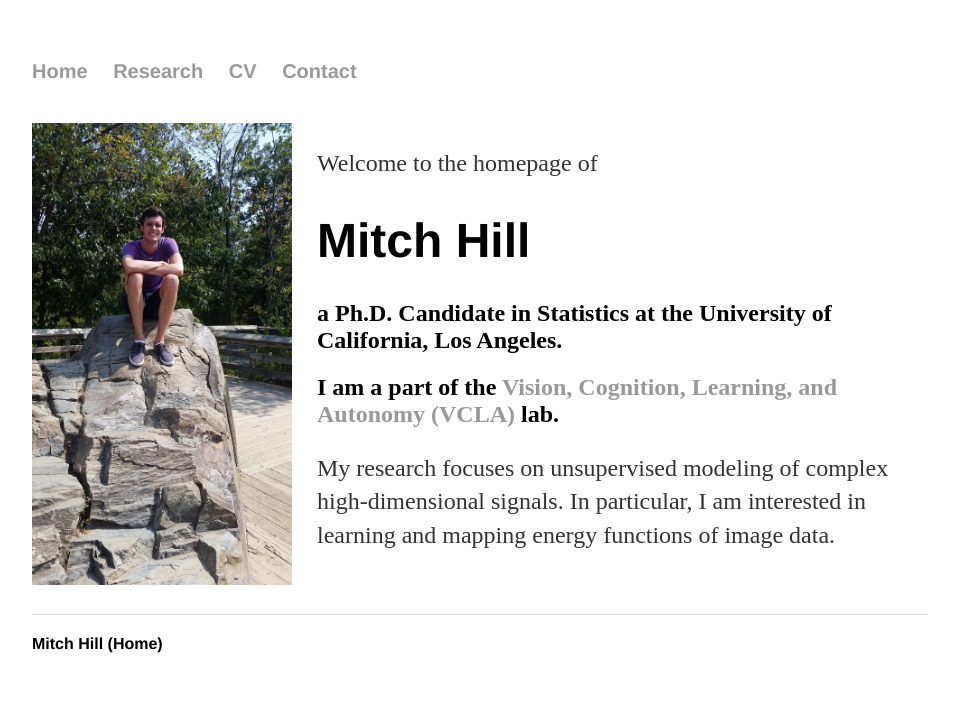
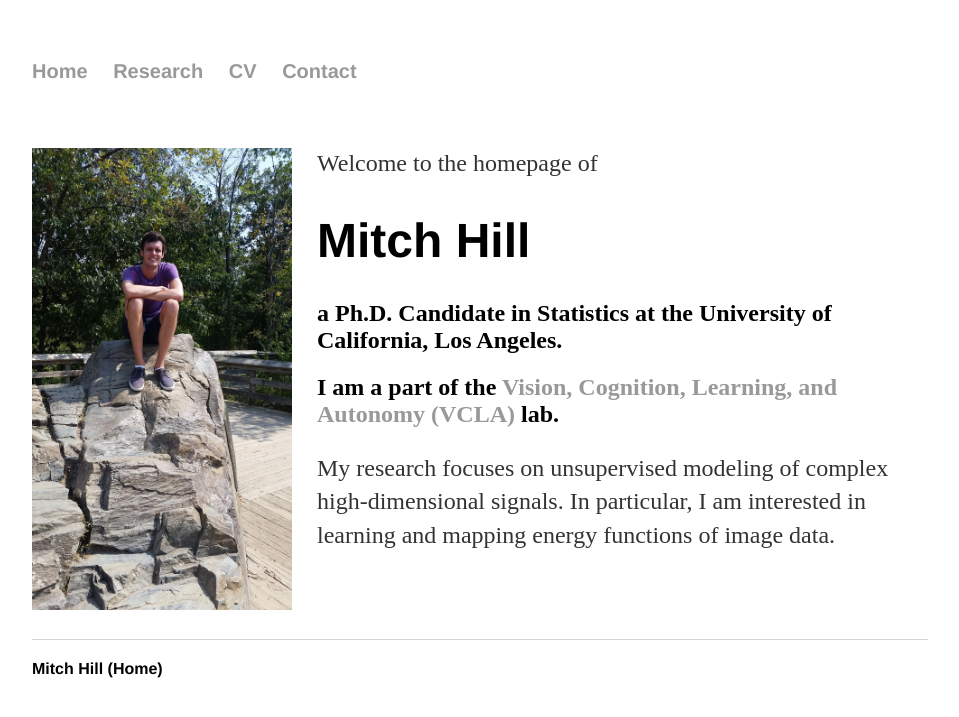
Before and after one commit to point0bar1/point0bar1.github.io, a Jekyll site: the page built from index.html, in a window 1280 px wide. Shown: the top 717 px of the page, without its empty margins (160-1119 px from the left). Built offline with Jekyll 4.4.1, drawn with Linux system fonts in a browser that asks for light colours.

Commit message:
Update index.html

```diff
--- a/index.html
+++ b/index.html
@@ -4,7 +4,7 @@
 ---
 <div style="overflow:auto">
 
-<div style="float:left; margin-right: 25px; margin-bottom: 25px;"> <img src="mitch_web.jpg" width=260> </div>
+<div style="float:left; margin-right: 25px; margin-bottom: 25px; margin-top: 25px;"> <img src="mitch_web.jpg" width=260> </div>
 <p>Welcome to the homepage of</p>
 <h1> Mitch Hill </h1>
 <h2> a Ph.D. Candidate in Statistics at the University of California, Los Angeles. </h2>
```
